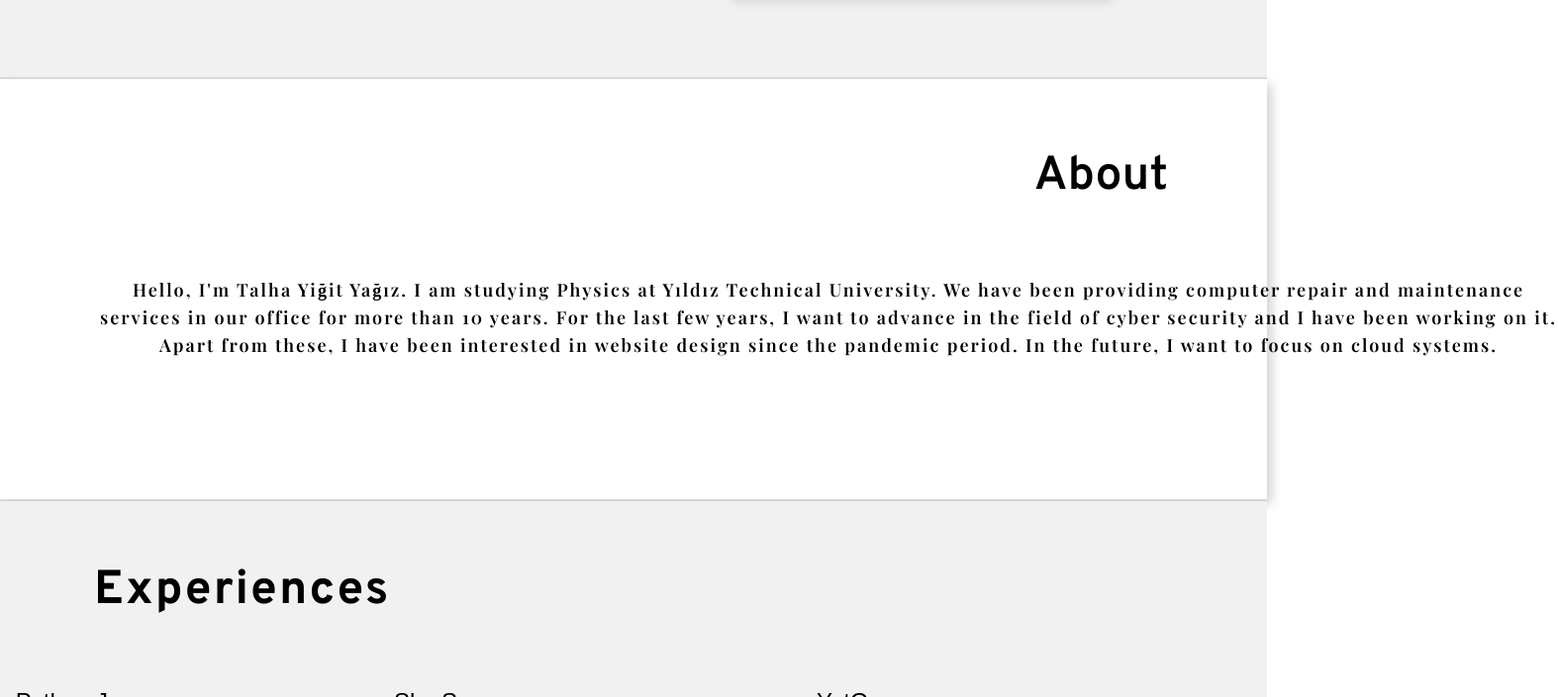
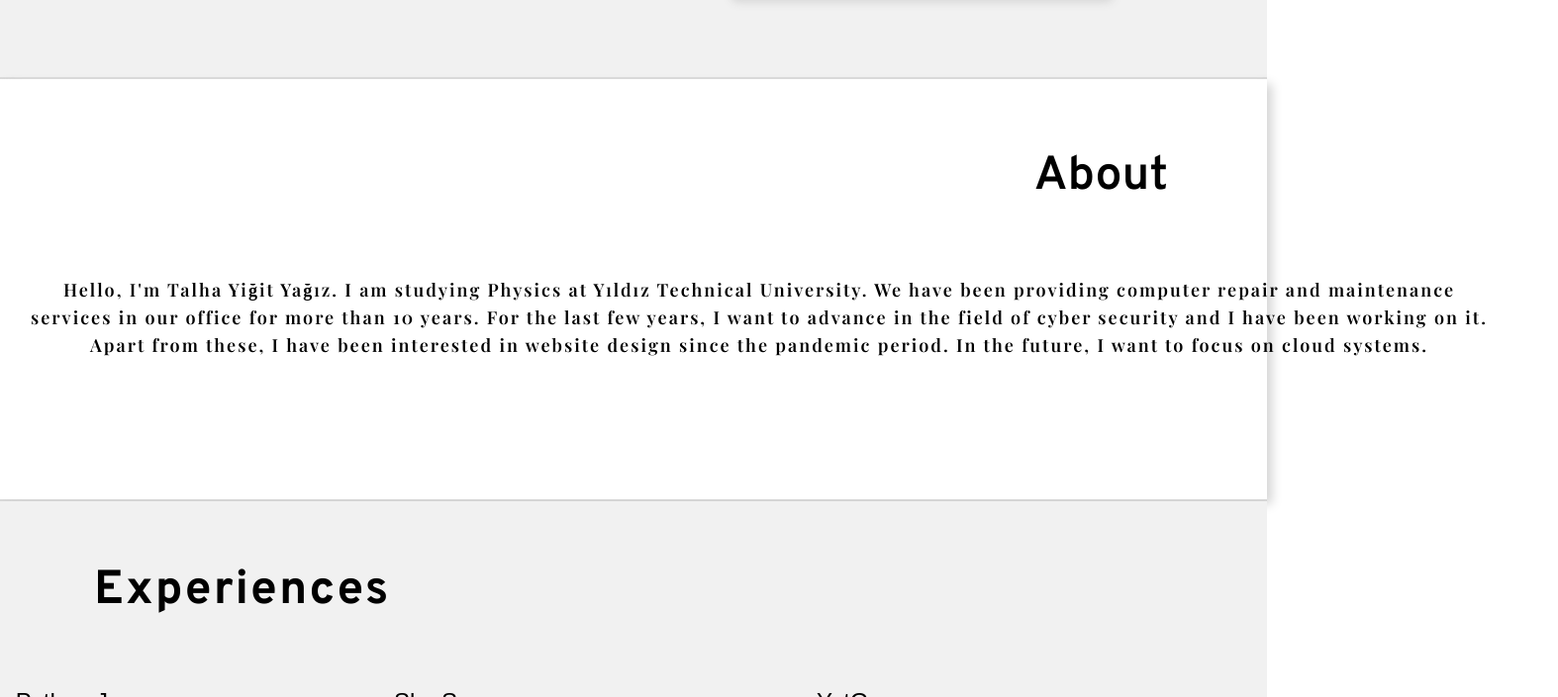
Before and after one commit to talhayigityagiz/Cv-Website, a React app: page / in a window 1280 px wide. Shown: the part 601-1306 px from the top of the page at 99% size, 1574 px wide, since content can reach past the window. Built offline with nearby package versions, Linux system fonts and the light colour scheme; a web font is replaced by a local one.

Commit message:
Update home.css

```diff
--- a/src/views/home.css
+++ b/src/views/home.css
@@ -294,8 +294,8 @@
   box-shadow: 5px 5px 10px 0px #d4d4d4;
   align-items: flex-end;
   padding-top: 70px;
-  padding-left: 100px;
-  padding-right: 100px;
+  padding-left: 30px;
+  padding-right: 30px;
   padding-bottom: 70px;
 }
 .home-text10 {
@@ -313,8 +313,8 @@
 .home-container05 {
   flex: 0 0 auto;
   width: 1474px;
-  height: auto;
   display: flex;
+  align-self: flex-end;
   flex-direction: column;
 }
 .home-text11 {
```
